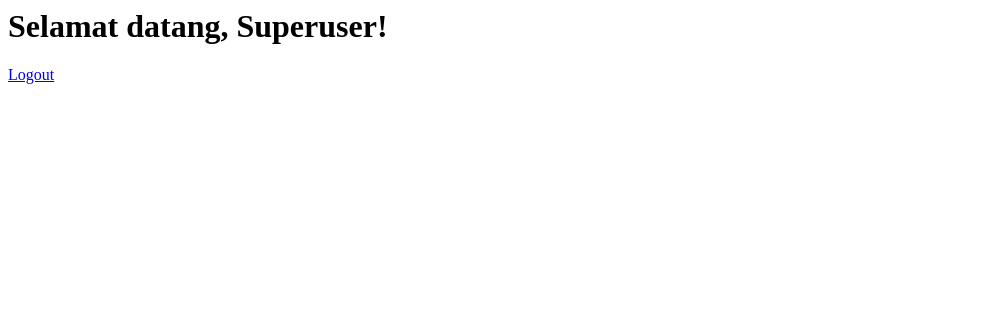
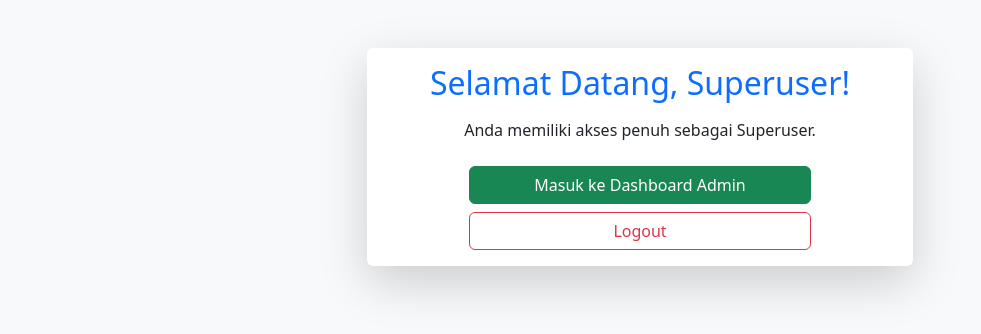
Before and after one commit to bagusjiran/tobag, a PHP site: page /admin/superadmin_dashboard.php in a window 1280 px wide. Shown: the top 334 px of the page, without its empty margins (0-981 px from the left). Run offline with PHP 8.4, Linux system fonts and the light colour scheme; the visitor is signed in with stand-in values (Sample User, id 1).

Commit message:
menambahkan super user

```diff
--- a/admin/e.kategori.php
+++ b/admin/e.kategori.php
@@ -9,7 +9,7 @@
 }
 
 // cek apakah status tersedia dan pastikan user adalah admin
-if (!isset($_SESSION["status"]) || $_SESSION["status"] !== "admin") {
+if (!isset($_SESSION["status"]) || $_SESSION["status"] !== "admin" && $_SESSION["status"] !== "superuser") {
   echo "<script>
     alert('Akses ditolak! Halaman ini hanya untuk Admin.';
     windows.location.href='login.php';
--- a/admin/e.produk.php
+++ b/admin/e.produk.php
@@ -9,12 +9,13 @@
 }
 
 // cek apakah status tersedia dan pastikan user adalah admin
-if (!isset($_SESSION["status"]) || $_SESSION["status"] !== "admin") {
+if (!isset($_SESSION["status"]) || $_SESSION["status"] !== "admin" && $_SESSION["status"] !== "superuser") {
   echo "<script>
     alert('Akses ditolak! Halaman ini hanya untuk Admin.';
     windows.location.href='login.php';
     </script>";
     exit;
+}
 
 if (isset($_GET['id'])) {
     $id_produk = $_GET['id'];
--- a/admin/index.php
+++ b/admin/index.php
@@ -9,7 +9,7 @@
 }
 
 // cek apakah status tersedia dan pastikan user adalah admin
-if (!isset($_SESSION["status"]) || $_SESSION["status"] !== "admin") {
+if (!isset($_SESSION["status"]) || $_SESSION["status"] !== "admin" && $_SESSION["status"] !== "superuser") {
   echo "<script>
     alert('Akses ditolak! Halaman ini hanya untuk Admin.';
     windows.location.href='login.php';
--- a/admin/kategori.php
+++ b/admin/kategori.php
@@ -9,7 +9,7 @@
 }
 
 // cek apakah status tersedia dan pastikan user adalah admin
-if (!isset($_SESSION["status"]) || $_SESSION["status"] !== "admin") {
+if (!isset($_SESSION["status"]) || $_SESSION["status"] !== "admin" && $_SESSION["status"] !== "superuser") {
   echo "<script>
     alert('Akses ditolak! Halaman ini hanya untuk Admin.';
     windows.location.href='login.php';
--- a/admin/produk.php
+++ b/admin/produk.php
@@ -9,13 +9,15 @@
 }
 
 // cek apakah status tersedia dan pastikan user adalah admin
-if (!isset($_SESSION["status"]) || $_SESSION["status"] !== "admin") {
+if (!isset($_SESSION["status"]) || $_SESSION["status"] !== "admin" && $_SESSION["status"] !== "superuser") {
   echo "<script>
     alert('Akses ditolak! Halaman ini hanya untuk Admin.';
     windows.location.href='login.php';
     </script>";
     exit;
+}
 ?>
+
 
 <!DOCTYPE html>
 <html lang="en">
--- a/admin/superadmin_dashboard.php
+++ b/admin/superadmin_dashboard.php
@@ -6,5 +6,34 @@
 }
 ?>
 
-<h1>Selamat datang, Superuser!</h1>
-<a href="logout.php">Logout</a>
+<!DOCTYPE html>
+<html lang="en">
+<head>
+    <meta charset="UTF-8">
+    <title>Dashboard Superuser</title>
+    <link href="https://cdn.jsdelivr.net/npm/bootstrap@5.3.0/dist/css/bootstrap.min.css" rel="stylesheet">
+</head>
+<body class="bg-light">
+
+<div class="container mt-5">
+    <div class="row justify-content-center">
+        <div class="col-md-6">
+
+            <div class="card shadow-lg border-0">
+                <div class="card-body text-center">
+                    <h2 class="card-title mb-3 text-primary">Selamat Datang, Superuser!</h2>
+                    <p class="card-text">Anda memiliki akses penuh sebagai Superuser.</p>
+
+                    <div class="d-grid gap-2 col-8 mx-auto mt-4">
+                        <a href="index.php" class="btn btn-success">Masuk ke Dashboard Admin</a>
+                        <a href="logout.php" class="btn btn-outline-danger">Logout</a>
+                    </div>
+                </div>
+            </div>
+
+        </div>
+    </div>
+</div>
+
+</body>
+</html>
--- a/admin/t.kategori.php
+++ b/admin/t.kategori.php
@@ -9,7 +9,7 @@
 }
 
 // cek apakah status tersedia dan pastikan user adalah admin
-if (!isset($_SESSION["status"]) || $_SESSION["status"] !== "admin") {
+if (!isset($_SESSION["status"]) || $_SESSION["status"] !== "admin" && $_SESSION["status"] !== "superuser") {
   echo "<script>
     alert('Akses ditolak! Halaman ini hanya untuk Admin.';
     windows.location.href='login.php';
--- a/admin/t.produk.php
+++ b/admin/t.produk.php
@@ -9,12 +9,15 @@
 }
 
 // cek apakah status tersedia dan pastikan user adalah admin
-if (!isset($_SESSION["status"]) || $_SESSION["status"] !== "admin") {
+if (!isset($_SESSION["status"]) || $_SESSION["status"] !== "admin" && $_SESSION["status"] !== "superuser") {
+    // Jika bukan admin, tampilkan pesan akses ditolak
+    // dan redirect ke halaman login
   echo "<script>
     alert('Akses ditolak! Halaman ini hanya untuk Admin.';
     windows.location.href='login.php';
     </script>";
     exit;
+}
 
 if (isset($_POST['simpan'])) {
     $auto = mysqli_query($koneksi, "SELECT max(id_produk) as max_code FROM tb_produk");
```
Also changed, not shown: admin/login.php (+8 -4 lines), admin/pengguna.php (+9 -4 lines), admin/t.pengguna.php (+13 -3 lines).
